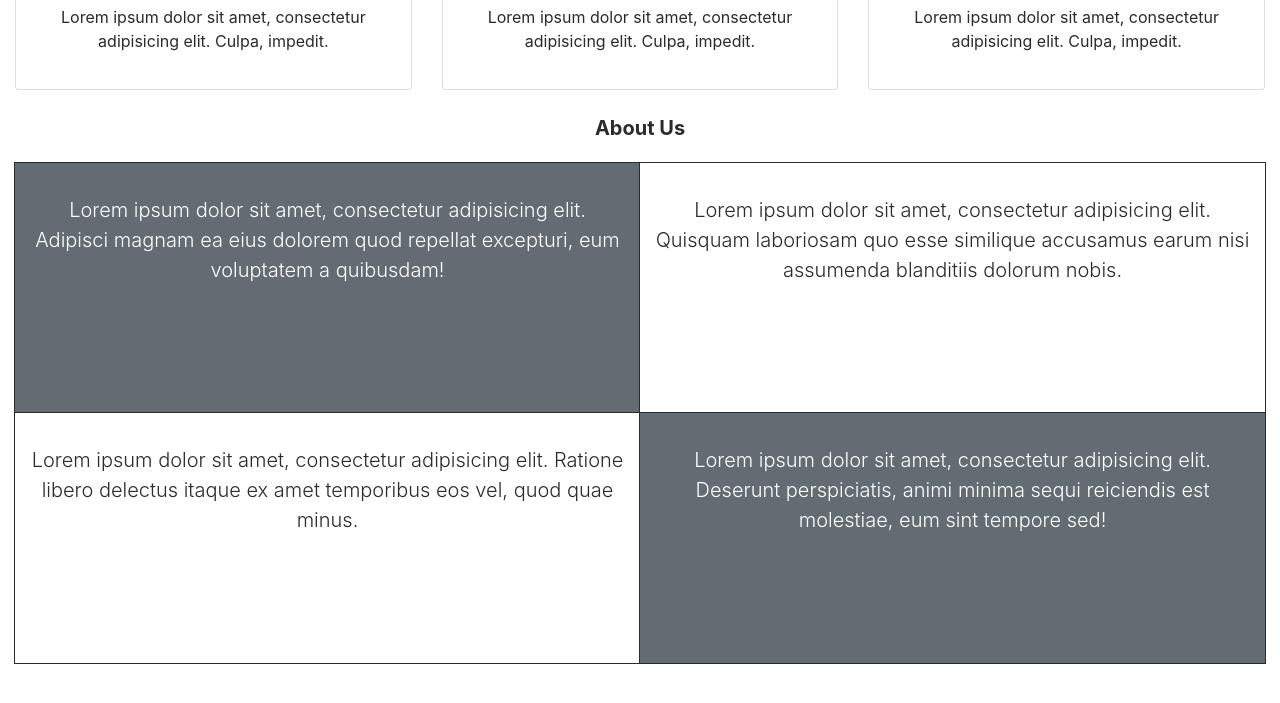
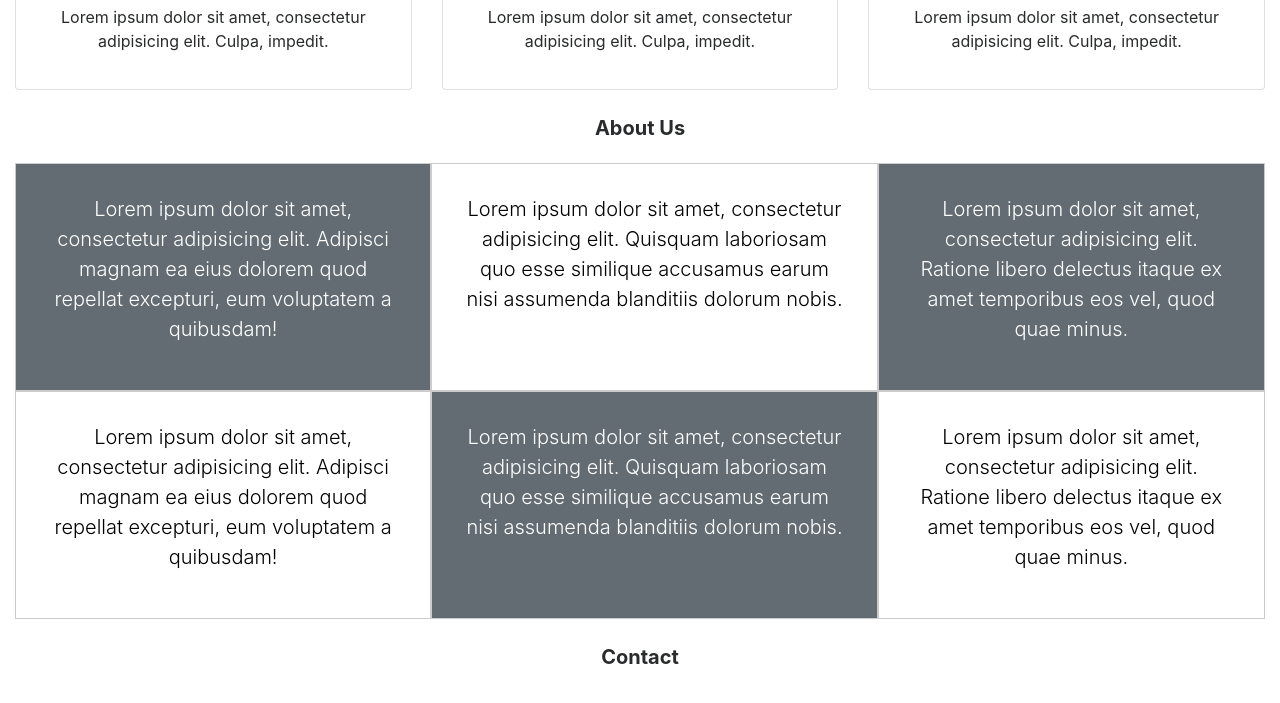
Before and after one commit to Anik1199/Arc, a plain HTML site: page index.html in a window 1280 px wide. Shown: the part 667-1370 px from the top of the page. Drawn offline with Linux system fonts and the light colour scheme.

Commit message:
Arc: Move to flexbox for about section

```diff
--- a/css/main.css
+++ b/css/main.css
@@ -1,7 +1,7 @@
 /* Custom Style */
 
 body {
-	margin-bottom: 50rem
+	margin-bottom: 30rem
 }
 
 .navigation {
@@ -67,32 +67,28 @@ a.nav-link {
 	margin-bottom: 1.5rem
 }
 
-.about-col-1 {
-	padding-bottom: 7rem;
-	background-color: #636c72;
-	position: relative;
-	outline-style: solid;
-	outline-width: thin
+.flexbox {
+	display:flex;
 }
 
-.about-col-2 {
-	padding-bottom: 7rem;
-	background-color: white;
-	position: relative;
-	outline-style: solid;
-	outline-width: thin
+.flexbox div {
+	border: .5px #ccc solid;
+	padding: 30px
 }
 
-.about-text {
-	padding-top: 2rem
-}
-
-.about-text-color {
+.flex-1 {
+	background-color: #636c72;
 	color: white
 }
 
+.flex-2 {
+	background-color: white;
+	color: black
+}
+
 .contact-header {
-	padding-top: 3rem
+	margin-top: 1.7rem;
+	margin-bottom: 1.5rem
 }
 
 @media (max-width:746px) {
--- a/index.html
+++ b/index.html
@@ -85,23 +85,32 @@
 		</div>
 	</div>
 
-	<div class="container-fluid">
-		<div class="section">
 	<h4 class="lead display4 text-center font-weight-bold about-header">About Us</h4>
-			<div class="col-md-6 float-left about-col-1">
+
+	<div class="container-fluid flexbox">
+		<div class="flex-1">
 			<p class="lead text-center about-text about-text-color">Lorem ipsum dolor sit amet, consectetur adipisicing elit. Adipisci magnam ea eius dolorem quod repellat excepturi, eum voluptatem a quibusdam!</p>
 		</div>
-			<div class="col-md-6 float-right about-col-2">
+		<div class="flex-2">
 			<p class="lead text-center about-text">Lorem ipsum dolor sit amet, consectetur adipisicing elit. Quisquam laboriosam quo esse similique accusamus earum nisi assumenda blanditiis dolorum nobis.</p>
 		</div>
-			<div class="col-md-6 float-left about-col-2">
+		<div class="flex-1">
 			<p class="lead text-center about-text">Lorem ipsum dolor sit amet, consectetur adipisicing elit. Ratione libero delectus itaque ex amet temporibus eos vel, quod quae minus.</p>
 		</div>
-			<div class="col-md-6 float-right about-col-1">
-				<p class="lead text-center about-text about-text-color">Lorem ipsum dolor sit amet, consectetur adipisicing elit. Deserunt perspiciatis, animi minima sequi reiciendis est molestiae, eum sint tempore sed!</p>
+	</div>
+	<div class="container-fluid flexbox">
+		<div class="flex-2">
+			<p class="lead text-center about-text about-text-color">Lorem ipsum dolor sit amet, consectetur adipisicing elit. Adipisci magnam ea eius dolorem quod repellat excepturi, eum voluptatem a quibusdam!</p>
+		</div>
+		<div class="flex-1">
+			<p class="lead text-center about-text">Lorem ipsum dolor sit amet, consectetur adipisicing elit. Quisquam laboriosam quo esse similique accusamus earum nisi assumenda blanditiis dolorum nobis.</p>
+		</div>
+		<div class="flex-2">
+			<p class="lead text-center about-text">Lorem ipsum dolor sit amet, consectetur adipisicing elit. Ratione libero delectus itaque ex amet temporibus eos vel, quod quae minus.</p>
 		</div>
 	</div>
-	</div>
+
+	<h4 class="lead display4 text-center font-weight-bold contact-header">Contact</h4>
 
 	<script src="js/jquery.min.js"></script>
 	<script src="js/tether.min.js"></script>
```
Lines whose indentation alone changed are shown as unchanged.
